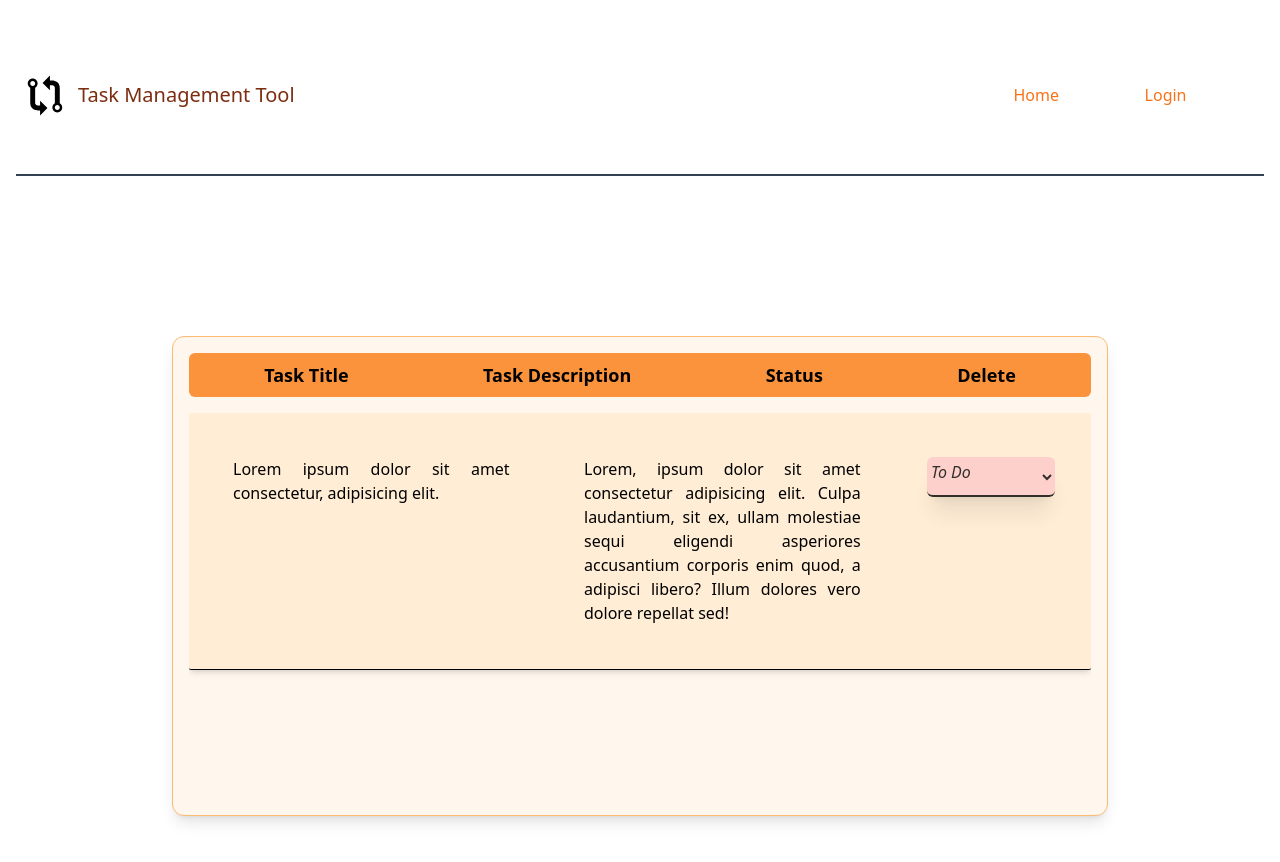
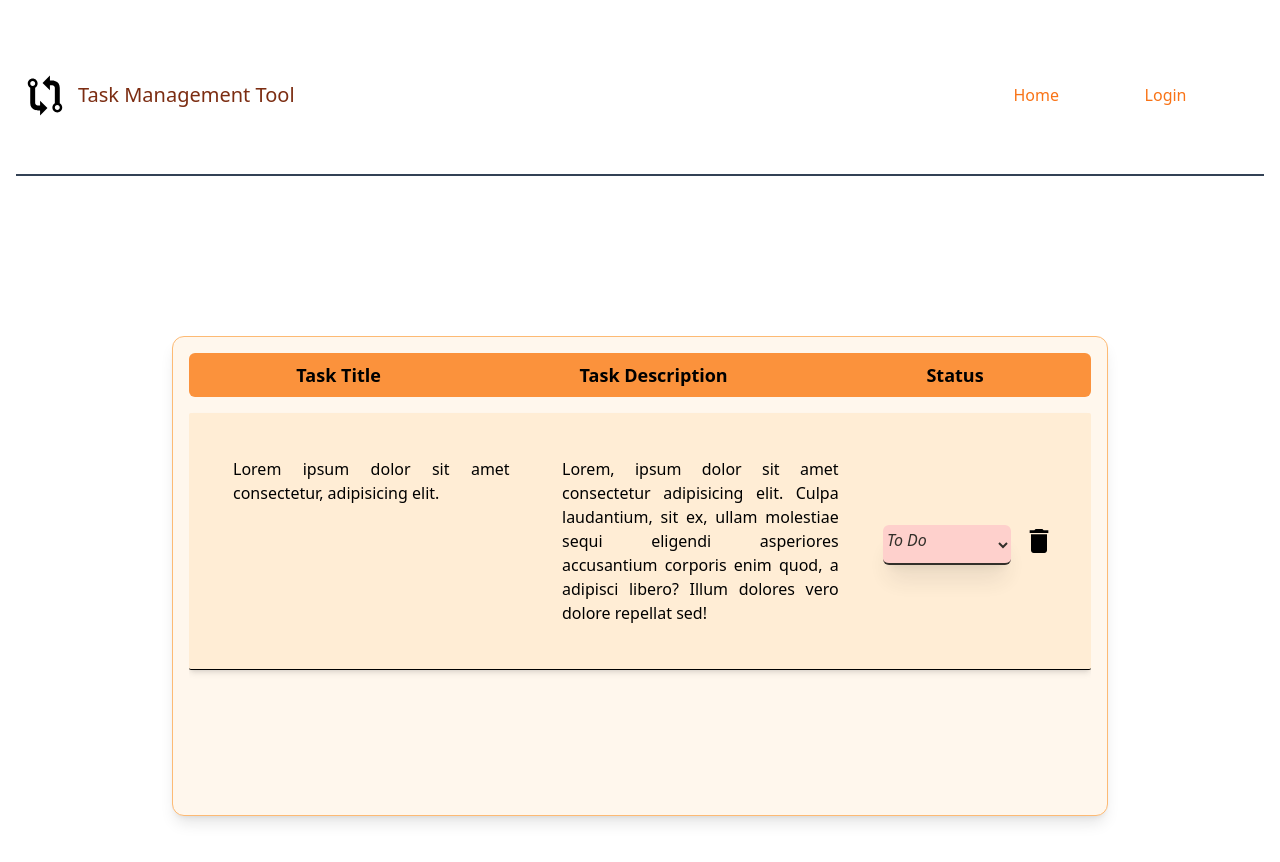
Before and after one commit to ronakjp/task-management-tool, a React (Vite) app: page /viewtask in a window 1280 px wide. Shown: the top 862 px of the page. Built offline with nearby package versions, Linux system fonts and the light colour scheme.

Commit message:
added the delete icon in the viewtask page

```diff
--- a/src/components/ViewTask.jsx
+++ b/src/components/ViewTask.jsx
@@ -1,5 +1,6 @@
 import React, { useState } from "react";
-import { MdOutlineEdit } from "react-icons/md";
+import { MdDelete } from "react-icons/md";
+
 import ViewModal from "../Modal/ViewModal";
 import EditTask from "./EditTask";
 
@@ -22,7 +23,6 @@ const ViewTask = () => {
               <div>Task Title</div>
               <div>Task Description</div>
               <div>Status</div>
-              <div>Delete</div>
             </div>
           </li>
           <li
@@ -41,11 +41,14 @@ const ViewTask = () => {
                 accusantium corporis enim quod, a adipisci libero? Illum dolores
                 vero dolore repellat sed!
               </div>
-              <select className="font-medium mt-2 h-10 bg-red-200 rounded-md placeholder:font-thin opacity-80 w-32 shadow-xl pb-2 italic border-0 border-black border-b-2 ">
-                <option value="To Do">To Do</option>
-                <option value="In Progress">In Progress</option>
-                <option value="Completed">Completed</option>
-              </select>
+              <div className="flex items-center">
+                <select className="font-medium mt-2 h-10 bg-red-200 rounded-md placeholder:font-thin opacity-80 w-32 shadow-xl pb-2 italic border-0 border-black border-b-2 ">
+                  <option value="To Do">To Do</option>
+                  <option value="In Progress">In Progress</option>
+                  <option value="Completed">Completed</option>
+                </select>
+                <MdDelete size={32} className="ml-3  hover:text-red-600" />
+              </div>
             </div>
           </li>
         </ul>
```
